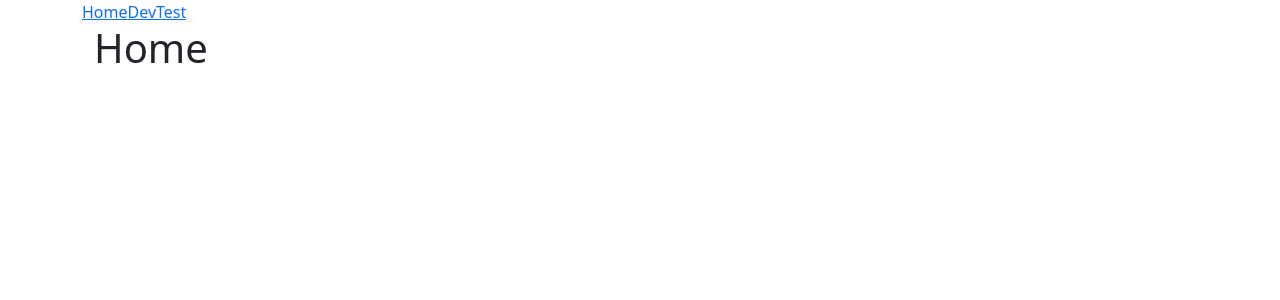
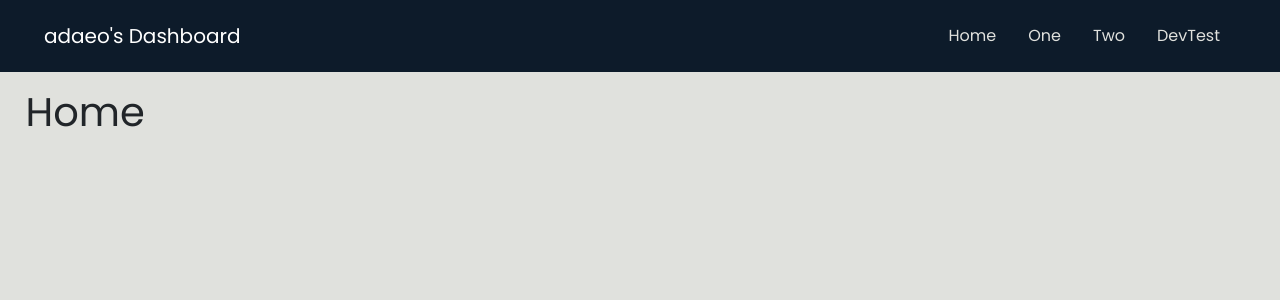
Before and after one commit to adaeo/dashboard, a React (Create React App) app: page /#/ in a window 1280 px wide. Shown: the top 300 px of the page. Built offline with nearby package versions, Linux system fonts and the light colour scheme.

Commit message:
Add styles and navigation

```diff
--- a/src/App.css
+++ b/src/App.css
@@ -1,38 +1,68 @@
-.App {
-  text-align: center;
+@import url('https://fonts.googleapis.com/css2?family=Poppins&display=swap');
+
+/* START General */
+* {
+  box-sizing: border-box;
 }
 
-.App-logo {
-  height: 40vmin;
-  pointer-events: none;
+html,
+body {
+  margin: 0;
+  padding: 0;
+  line-height: 1.5;
+  height: 100%;
 }
 
-@media (prefers-reduced-motion: no-preference) {
-  .App-logo {
-    animation: App-logo-spin infinite 20s linear;
-  }
+body {
+  background: #e0e1dd;
+  font-family: "Poppins", Arial, Helvetica, sans-serif;
 }
 
-.App-header {
-  background-color: #282c34;
-  min-height: 100vh;
+#root,
+.App {
+  height: 100%;
+}
+
+.App {
   display: flex;
   flex-direction: column;
-  align-items: center;
-  justify-content: center;
-  font-size: calc(10px + 2vmin);
-  color: white;
 }
 
-.App-link {
-  color: #61dafb;
+/* END General */
+
+/* START Navigation */
+.nav-bar {
+  background: #0d1b2a;
+  color: #e0e1dd;
+  padding: 0.5em 2em;
+  flex-shrink: 0;
 }
 
-@keyframes App-logo-spin {
-  from {
-    transform: rotate(0deg);
-  }
-  to {
-    transform: rotate(360deg);
-  }
+.nav a {
+  color: #e0e1dd;
+  text-decoration: none;
+  transition: 0.2s ease all;
 }
+
+.nav a:hover {
+  background: #415a77;
+  color: #e0e1dd;
+}
+
+.nav a:focus {
+  color: inherit;
+}
+
+/* END Navigation */
+
+/* START Generic Container */
+.container-generic {
+  padding-top: 2vh;
+  padding-bottom: 0vh;
+  padding-left: 2vw;
+  padding-right: 2vw;
+  overflow-wrap: break-word;
+  max-width: 100%;
+}
+
+/* END Generic Container */
--- a/src/App.js
+++ b/src/App.js
@@ -7,22 +7,20 @@ import "bootstrap/dist/css/bootstrap.min.css";
 import "./App.css";
 
 // component import
+import Navigation from "./components/Navigation";
+
+// route import
 import Home from "./routes/Home";
 import DevTest from "./routes/DevTest";
 
 function App() {
   return (
     <div>
-      <Container>
-        <Link to="/">Home</Link>
-        <Link to="/devtest">DevTest</Link>
-      </Container>
-      <Container>
-        <Routes>
-          <Route path="/" element={<Home />} />
-          <Route path="/devtest" element={<DevTest />} />
-        </Routes>
-      </Container>
+      <Navigation />
+      <Routes>
+        <Route path="/" element={<Home />} />
+        <Route path="/devtest" element={<DevTest />} />
+      </Routes>
     </div>
   );
 }
--- /dev/null
+++ b/src/components/Navigation.jsx
@@ -0,0 +1,38 @@
+import React from "react";
+import { Link } from "react-router-dom";
+
+import { Navbar, Nav, NavItem, NavLink, NavbarBrand } from "reactstrap";
+
+export default function Navigation(props) {
+  return (
+    <div className="nav-bar">
+      <Navbar dark>
+        <NavbarBrand to="/" tag={Link}>
+          adaeo's Dashboard
+        </NavbarBrand>
+        <Nav className="nav">
+          <NavItem>
+            <NavLink to="/" tag={Link}>
+              Home
+            </NavLink>
+          </NavItem>
+          <NavItem>
+            <NavLink to="/one" tag={Link}>
+              One
+            </NavLink>
+          </NavItem>
+          <NavItem>
+            <NavLink to="/two" tag={Link}>
+              Two
+            </NavLink>
+          </NavItem>
+          <NavItem>
+            <NavLink to="/devtest" tag={Link}>
+              DevTest
+            </NavLink>
+          </NavItem>
+        </Nav>
+      </Navbar>
+    </div>
+  );
+}
--- a/src/routes/DevTest.js
+++ b/src/routes/DevTest.js
@@ -48,7 +48,7 @@ export default function DevTest(props) {
 
   return (
     <main>
-      <Container>
+      <div className="container-generic pb-2">
         <h1>{text}</h1>
         <Button
           onClick={() => {
@@ -57,10 +57,10 @@ export default function DevTest(props) {
         >
           Press Me
         </Button>
-      </Container>
-      <Container>
+      </div>
+      <div className="container-generic">
         <div>
-          <Input type="file" name="file" onChange={changeHandler} />
+          <Input className="mb-2" type="file" name="file" onChange={changeHandler} />
           {isSelected ? (
             <div>
               <p>Filename: {selectedFile.name}</p>
@@ -78,7 +78,7 @@ export default function DevTest(props) {
             <Button onClick={handleSubmission}>Submit</Button>
           </div>
         </div>
-      </Container>
+      </div>
     </main>
   );
 }
--- a/src/routes/Home.js
+++ b/src/routes/Home.js
@@ -1,9 +1,7 @@
-import { Container } from "reactstrap";
-
 export default function Home(props) {
   return (
-    <Container>
+    <div class="container-generic">
       <h1>Home</h1>
-    </Container>
+    </div>
   );
 }
```
